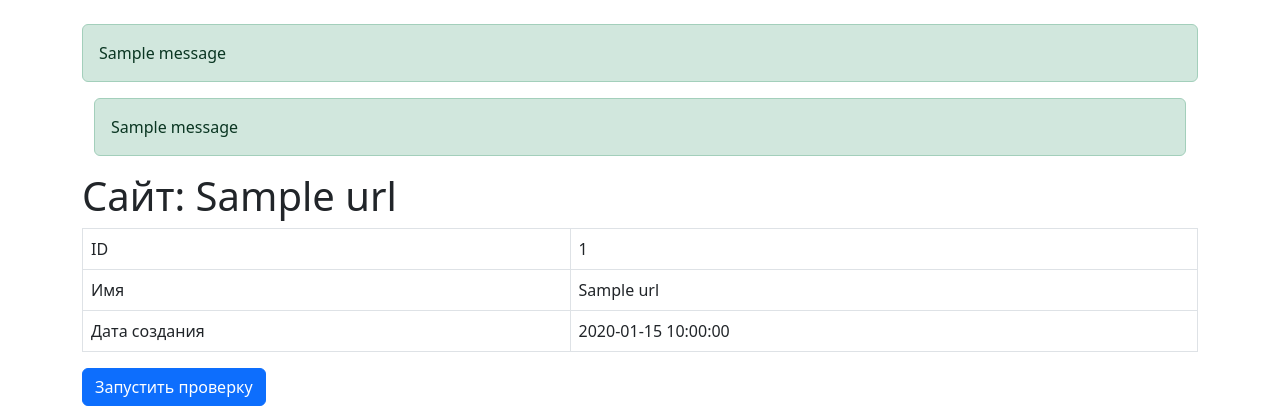
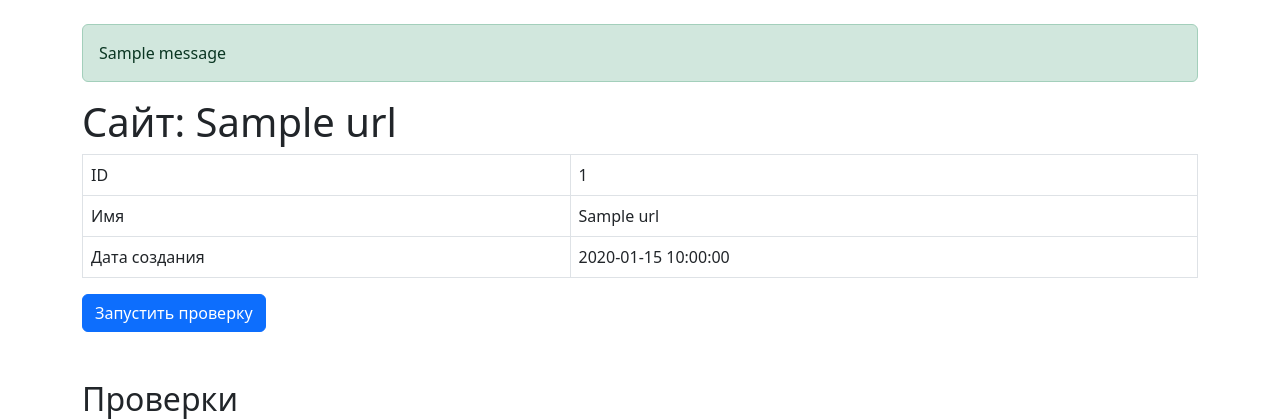
Before and after one commit to ESKolpakov/python-project-83, a Flask app: page /urls/1 in a window 1280 px wide. Shown: the part 56-476 px from the top of the page. Run offline with Flask 2, Linux system fonts and the light colour scheme; one stand-in notice (Sample message) is shown; a database or web service that is not in the repository returns one stand-in record (values such as "Sample title"); some libraries are stand-ins or nearby versions.

Commit message:
Fix small bugs

```diff
--- a/page_analyzer/app.py
+++ b/page_analyzer/app.py
@@ -49,9 +49,14 @@ def index():
 @app.route('/urls', methods=['POST'])
 def add_url():
     raw_url = request.form.get('url', '').strip()
-    if not raw_url or not validators.url(raw_url) or len(raw_url) > 255:
+
+    # Проверка вручную на scheme + netloc, чтобы отловить кривые урлы вроде "httpsss://"
+    parsed = urlparse(raw_url)
+    is_valid = validators.url(raw_url) and parsed.scheme in ('http', 'https') and parsed.netloc and len(raw_url) <= 255
+
+    if not raw_url or not is_valid:
         flash('Некорректный URL', 'danger')
-        return render_template('index.html'), 422
+        return render_template('index.html', input_url=raw_url), 422
 
     normalized_url = normalize_url(raw_url)
 
@@ -70,8 +75,6 @@ def add_url():
             new_id = curs.fetchone().id
             flash('Страница успешно добавлена', 'success')
             return redirect(url_for('url_detail', id=new_id))
-
-
 @app.route('/urls')
 def show_urls():
     with get_connection() as conn:
--- a/page_analyzer/templates/base.html
+++ b/page_analyzer/templates/base.html
@@ -31,20 +31,7 @@
         {% endif %}
       {% endwith %}
 
-
-{% with messages = get_flashed_messages(with_categories=true) %}
-  {% if messages %}
-    <div class="container mt-3">
-      {% for category, message in messages %}
-        <div class="alert alert-{{ category }}" role="alert">
-          {{ message }}
-        </div>
-      {% endfor %}
-    </div>
-  {% endif %}
-{% endwith %}
-
-{% block content %}{% endblock %}
+      {% block content %}{% endblock %}
     </div>
   </body>
 </html>
--- a/page_analyzer/templates/index.html
+++ b/page_analyzer/templates/index.html
@@ -10,7 +10,7 @@
   <div class="col-md-8 col-lg-6">
     <form action="{{ url_for('add_url') }}" method="POST">
       <div class="input-group input-group-lg">
-        <input type="text" class="form-control" name="url" placeholder="https://www.example.com" required>
+        <input type="text" class="form-control" name="url" placeholder="https://www.example.com" required value="{{ input_url | default('') }}">
         <button class="btn btn-primary btn-lg" type="submit">Проверить</button>
       </div>
     </form>
```
